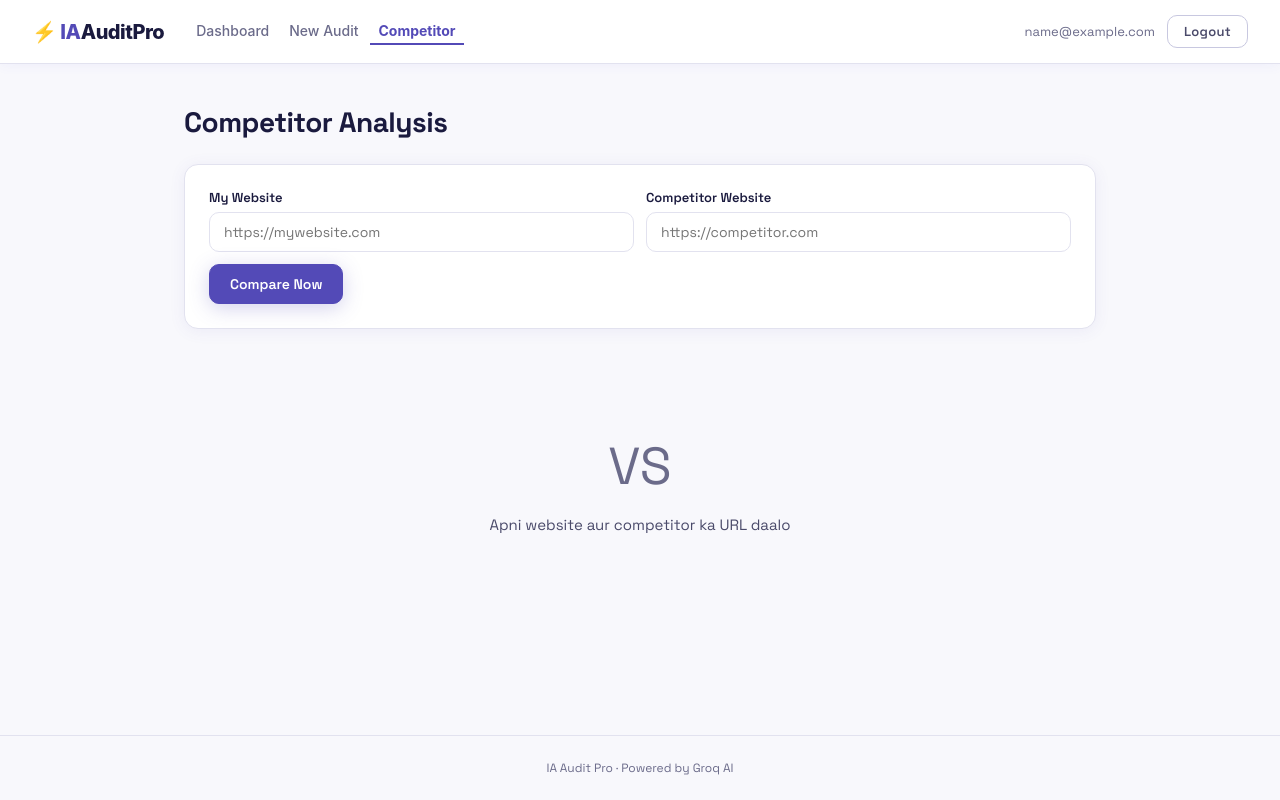
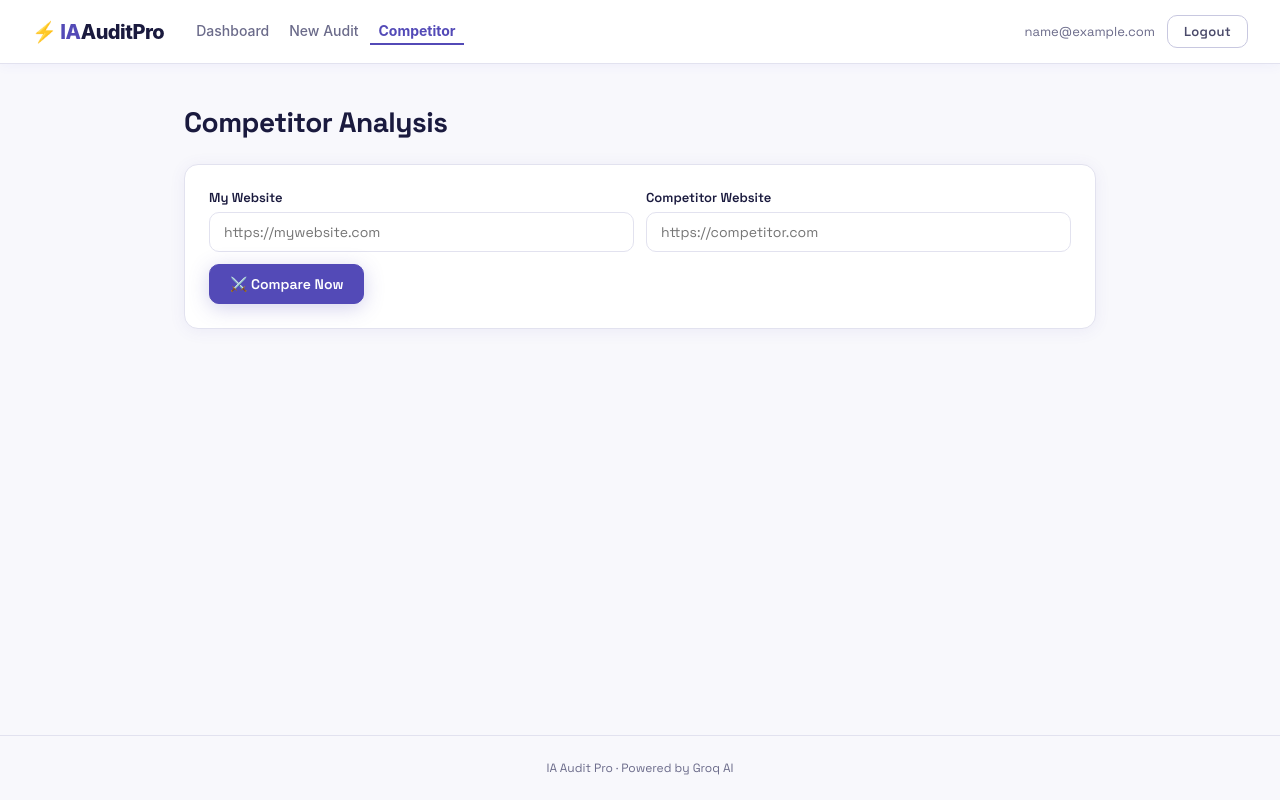
Before and after one commit to iqraaslam1022-creator/ia-audit-pros, a React (Vite) app in the folder frontend/: page /competitor in a window 1280 px wide. Built offline with nearby package versions, Linux system fonts and the light colour scheme; sample sign-in values are in the browser's storage.

Commit message:
Update Competitor.jsx

```diff
--- a/frontend/src/pages/Competitor.jsx
+++ b/frontend/src/pages/Competitor.jsx
@@ -47,7 +47,7 @@ export default function Competitor() {
             </div>
           </div>
           <button className="btn btn-primary" onClick={analyze} disabled={loading}>
-            {loading ? 'Analyzing...' : 'Compare Now'}
+            {loading ? 'Analyzing...' : '⚔️ Compare Now'}
           </button>
         </div>
 
@@ -65,29 +65,29 @@ export default function Competitor() {
             <div style={{ display: 'grid', gridTemplateColumns: '1fr 1fr', gap: '1rem', marginBottom: '1.5rem' }}>
               {[result.my_site, result.competitor].map((site, idx) => (
                 <div key={idx} className="card">
-                  <h3 style={{ fontSize: 15, fontWeight: 700, marginBottom: '1rem', color: idx === 0 ? 'var(--purple)' : 'var(--red)' }}>{idx === 0 ? 'My Site' : 'Competitor'}</h3>
+                  <h3 style={{ fontSize: 15, fontWeight: 700, marginBottom: '1rem', color: idx === 0 ? 'var(--purple)' : 'var(--red)' }}>{idx === 0 ? '🟣 My Site' : '⚫ Competitor'}</h3>
                   <p style={{ fontSize: 12, color: 'var(--muted)', marginBottom: '1rem' }}>{site.url}</p>
                   <div style={{ display: 'grid', gridTemplateColumns: '1fr 1fr', gap: 8, marginBottom: '1rem' }}>
                     {Object.entries(site.scores).map(([key, val]) => (
-                      <div key={key} style={{ background: 'var(--bg)', borderRadius: 8, padding: '8px', textAlign: 'center' }}>
-                        <div style={{ fontSize: 11, color: 'var(--muted)', textTransform: 'uppercase' }}>{key}</div>
+                      <div key={key} style={{ background: 'var(--bg-2)', borderRadius: 8, padding: '8px', textAlign: 'center' }}>
+                        <div style={{ fontSize: 11, color: 'var(--muted)', textTransform: 'uppercase', letterSpacing: '0.5px' }}>{key}</div>
                         <div style={{ fontSize: 24, fontWeight: 700, color: scoreColor(val) }}>{val}</div>
                       </div>
                     ))}
                   </div>
-                  <p style={{ fontSize: 12, fontWeight: 600, color: 'var(--green)', marginBottom: 4 }}>Strengths</p>
-                  {site.strengths.map((s, i) => <p key={i} style={{ fontSize: 12, color: 'var(--muted)', marginBottom: 2 }}>- {s}</p>)}
-                  <p style={{ fontSize: 12, fontWeight: 600, color: 'var(--red)', marginBottom: 4, marginTop: 8 }}>Weaknesses</p>
-                  {site.weaknesses.map((w, i) => <p key={i} style={{ fontSize: 12, color: 'var(--muted)', marginBottom: 2 }}>- {w}</p>)}
+                  <p style={{ fontSize: 12, fontWeight: 600, color: 'var(--green)', marginBottom: 4 }}>✅ Strengths</p>
+                  {site.strengths.map((s, i) => <p key={i} style={{ fontSize: 12, color: 'var(--muted)', marginBottom: 2 }}>• {s}</p>)}
+                  <p style={{ fontSize: 12, fontWeight: 600, color: 'var(--red)', marginBottom: 4, marginTop: 8 }}>❌ Weaknesses</p>
+                  {site.weaknesses.map((w, i) => <p key={i} style={{ fontSize: 12, color: 'var(--muted)', marginBottom: 2 }}>• {w}</p>)}
                 </div>
               ))}
             </div>
             <div className="card" style={{ marginBottom: '1rem', background: 'var(--purple-light)' }}>
-              <h3 style={{ fontSize: 15, fontWeight: 700, marginBottom: 8, color: 'var(--purple)' }}>Verdict</h3>
+              <h3 style={{ fontSize: 15, fontWeight: 700, marginBottom: 8, color: 'var(--purple)' }}>🏆 Verdict</h3>
               <p style={{ fontSize: 14, lineHeight: 1.7 }}>{result.verdict}</p>
             </div>
             <div className="card">
-              <h3 style={{ fontSize: 15, fontWeight: 700, marginBottom: 12 }}>Recommendations</h3>
+              <h3 style={{ fontSize: 15, fontWeight: 700, marginBottom: 12 }}>💡 Recommendations</h3>
               {result.recommendations.map((r, i) => (
                 <div key={i} style={{ display: 'flex', gap: 10, marginBottom: 8 }}>
                   <span style={{ background: 'var(--purple)', color: 'white', borderRadius: '50%', width: 22, height: 22, display: 'flex', alignItems: 'center', justifyContent: 'center', fontSize: 12, flexShrink: 0 }}>{i + 1}</span>
@@ -98,12 +98,7 @@ export default function Competitor() {
           </div>
         )}
 
-        {!result && !loading && !error && (
-          <div className="empty">
-            <div className="empty-icon">VS</div>
-            <p>Apni website aur competitor ka URL daalo</p>
-          </div>
-        )}
+        {/* ✅ Yeh empty state hata diya — blank rahega */}
       </main>
       <footer className="footer">IA Audit Pro · Powered by Groq AI</footer>
     </div>
```
